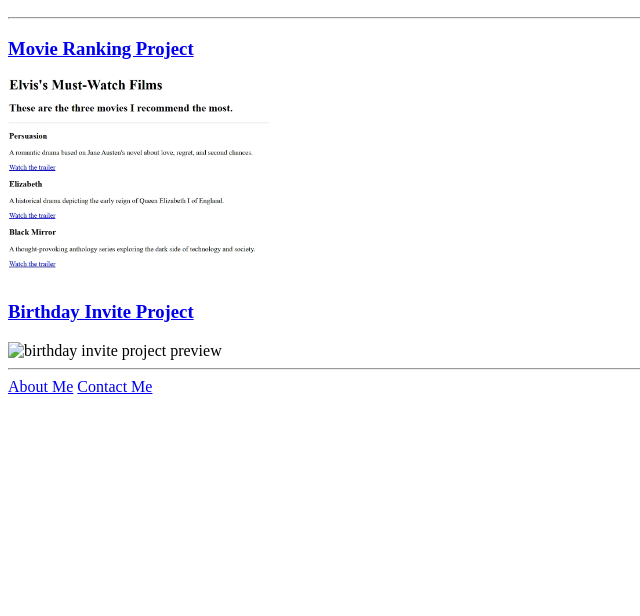
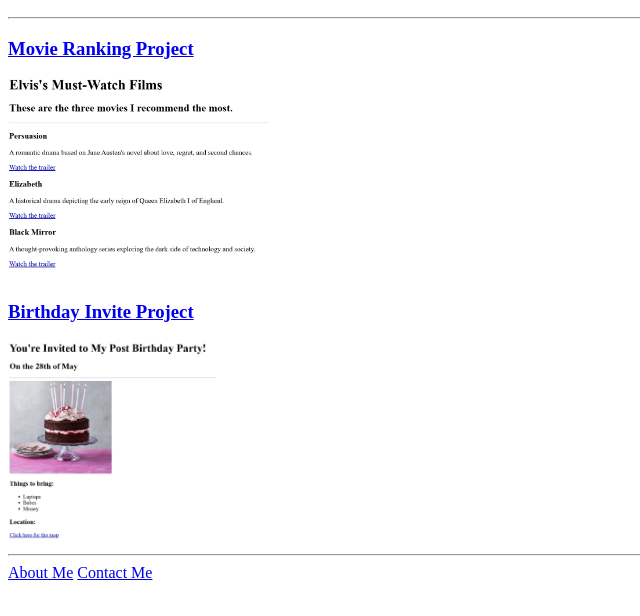
Before and after one commit to enyasystem/Week-2, a plain HTML site: page index.html in a window 1280 px wide. Shown: the part 110-726 px from the top of the page, without its empty margins (0-640 px from the left). Drawn offline with Linux system fonts and the light colour scheme; the site is published under a folder, as on GitHub Pages, so addresses that start at the root find nothing.

Commit message:
Update project preview

```diff
--- a/index.html
+++ b/index.html
@@ -13,7 +13,7 @@
   <h3><a href="./public/movie-ranking.html">Movie Ranking Project</a></h3>
   <img src="./public/assets/images/movie-ranking.png" height="200" alt="movie ranking project preview"/>
   <h3><a href="./public/birthday-invite.html">Birthday Invite Project</a></h3>
-  <img src="/public/assets/images/birthday-invite.png" height="200" alt="birthday invite project preview"/>
+  <img src="./public/assets/images/birthday-invite.png" height="200" alt="birthday invite project preview"/>
   <hr />
   <a href="./public/about.html">About Me</a>
   <a href="./public/contact.html">Contact Me</a>
```
